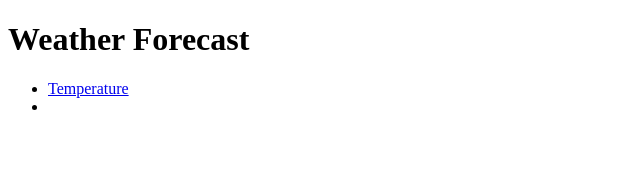
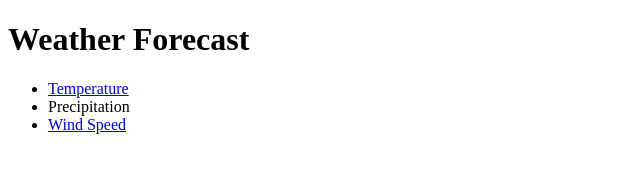
Before and after one commit to NataliiaBor1/WeatherApp, a plain HTML site: page index.html in a window 1280 px wide. Shown: the whole page, without its empty margins (0-640 px from the left). Drawn offline with Linux system fonts and the light colour scheme.

```diff
--- a/index.html
+++ b/index.html
@@ -14,7 +14,8 @@
     <nav>
         <ul>
             <li><a href="#temperature">Temperature</a></li>
-            <li><a href="#"></a></li>
+            <li><a href="#precipitation"></a>Precipitation</li>
+            <li><a href="#wind speed">Wind Speed</a></li>
         </ul>
     </nav>
 
```
Also changed, not shown: images/360_F_503677342_x9T70gcRdP2wB1V8PhPA2CIuSLtqU2ox.jpg (added), images/3982205.png (added), images/doodle-of-thunder-clouds-with-lightning-and-rain-cartoon-clipart-of-rainy-weather-symbol-contemporary-illustration-isolated-on-white-background-vector.jpg (added), images/images (1).jpg (added), images/images (2).jpg (added), images/images (3).jpg (added), images/images (4).jpg (added), images/images (5).jpg (added), images/images.jpg (added), images/istockphoto-1311259120-612x612.jpg (added), images/istockphoto-1407689648-612x612.jpg (added).
